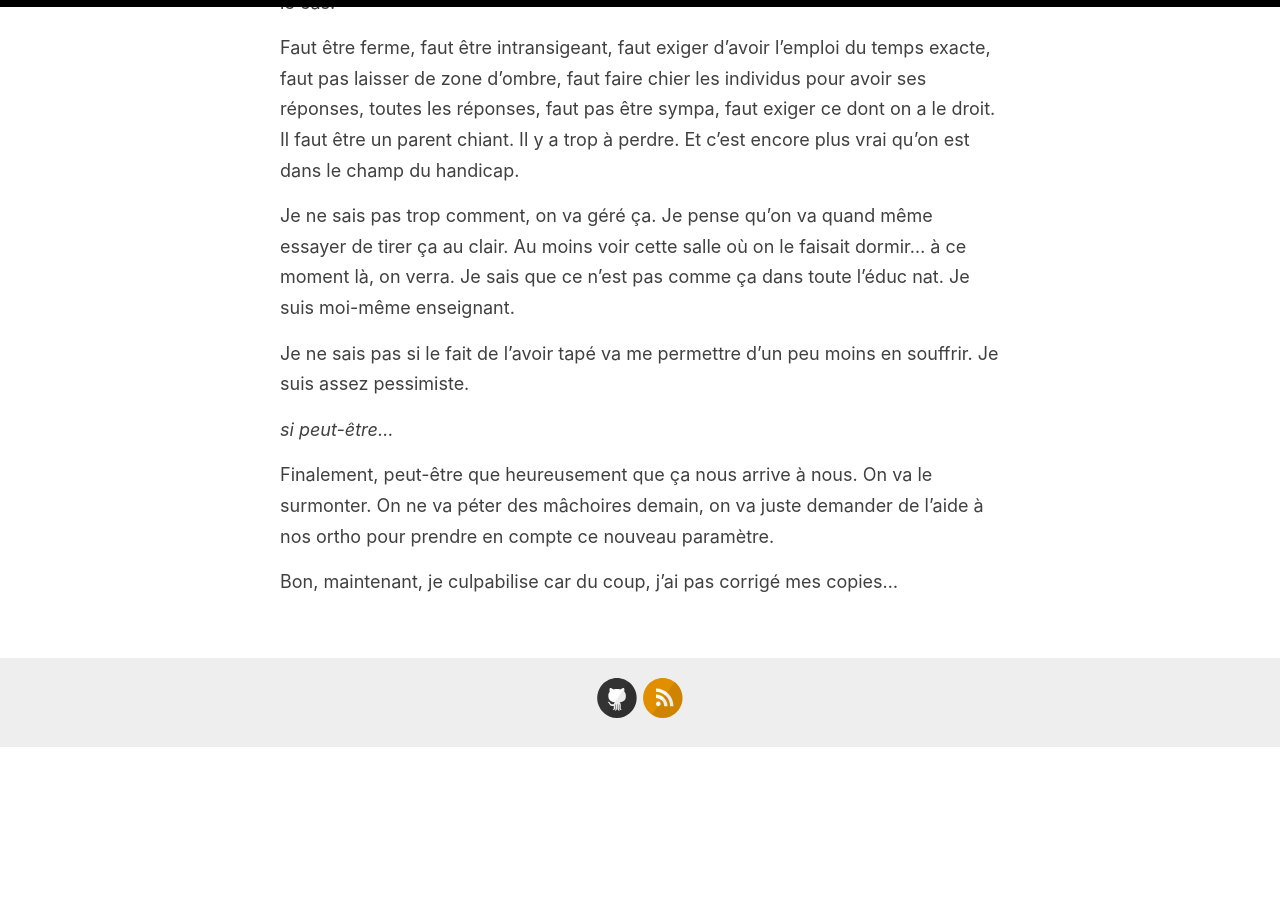
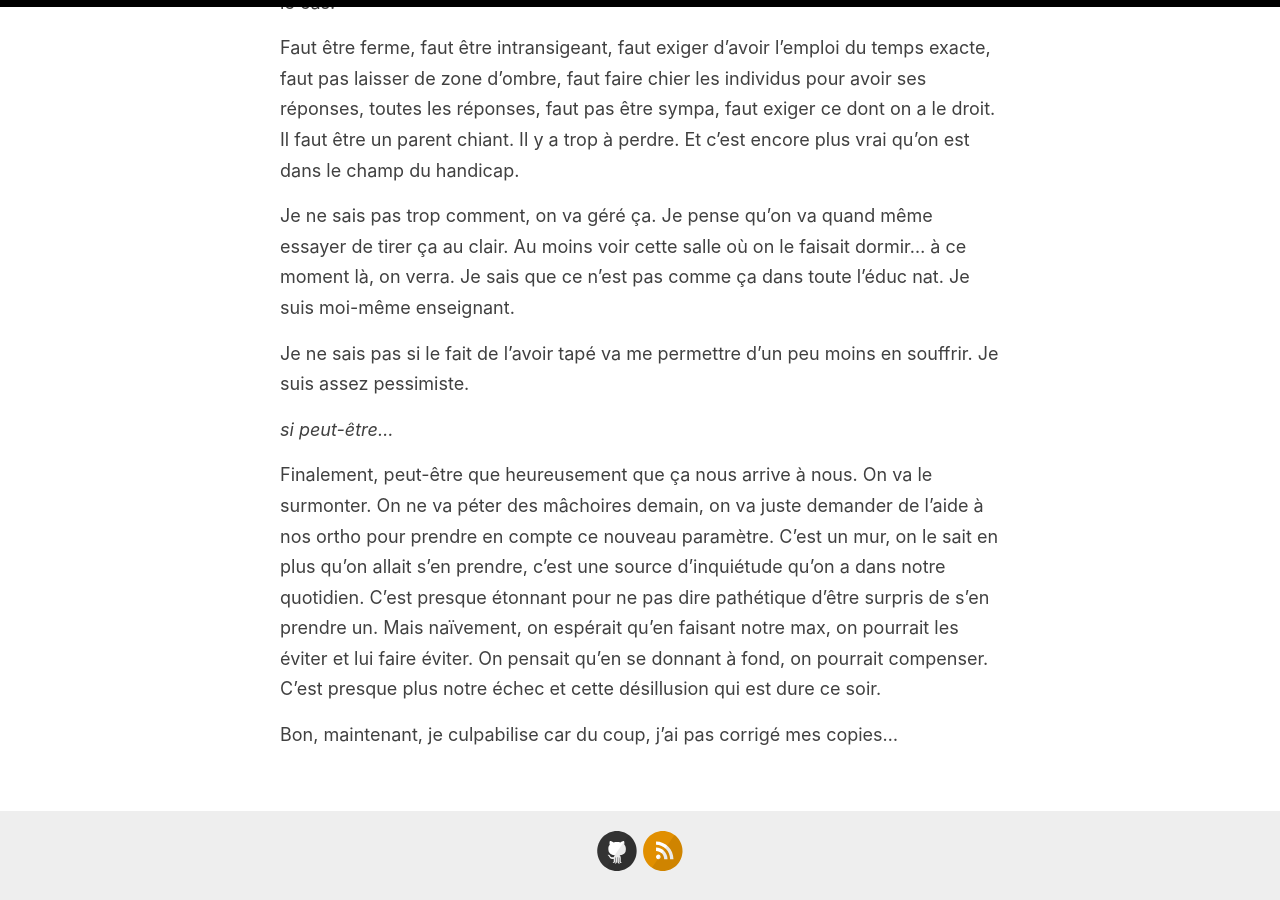
Before and after one commit to homeostasie/bouquins, a Jekyll site: the page built from _posts/2024-05-22-mauvaise-soiree.md, in a window 1280 px wide and 900 px high, scrolled down 4367 px. Built offline with Jekyll 4.4.1, drawn with Linux system fonts in a browser that asks for light colours; before the commit the page ends 5114 px from its top, so only the background shows below that.

Commit message:
ajout du billet mauvaise soirée

```diff
--- a/_posts/2024-05-22-mauvaise-soiree.md
+++ b/_posts/2024-05-22-mauvaise-soiree.md
@@ -53,6 +53,6 @@ Je ne sais pas si le fait de l’avoir tapé va me permettre d’un peu moins en
 
 *si peut-être...*
 
-Finalement, peut-être que heureusement que ça nous arrive à nous. On va le surmonter. On ne va péter des mâchoires demain, on va juste demander de l’aide à nos ortho pour prendre en compte ce nouveau paramètre.
+Finalement, peut-être que heureusement que ça nous arrive à nous. On va le surmonter. On ne va péter des mâchoires demain, on va juste demander de l’aide à nos ortho pour prendre en compte ce nouveau paramètre. C'est un mur, on le sait en plus qu'on allait s'en prendre, c'est une source d'inquiétude qu'on a dans notre quotidien. C'est presque étonnant pour ne pas dire pathétique d'être surpris de s'en prendre un. Mais naïvement,  on espérait qu'en faisant notre max, on pourrait les éviter et lui faire éviter. On pensait qu'en se donnant à fond, on pourrait compenser. C'est presque plus notre échec et cette désillusion qui est dure ce soir.
 
 Bon, maintenant, je culpabilise car du coup, j’ai pas corrigé mes copies...
```
